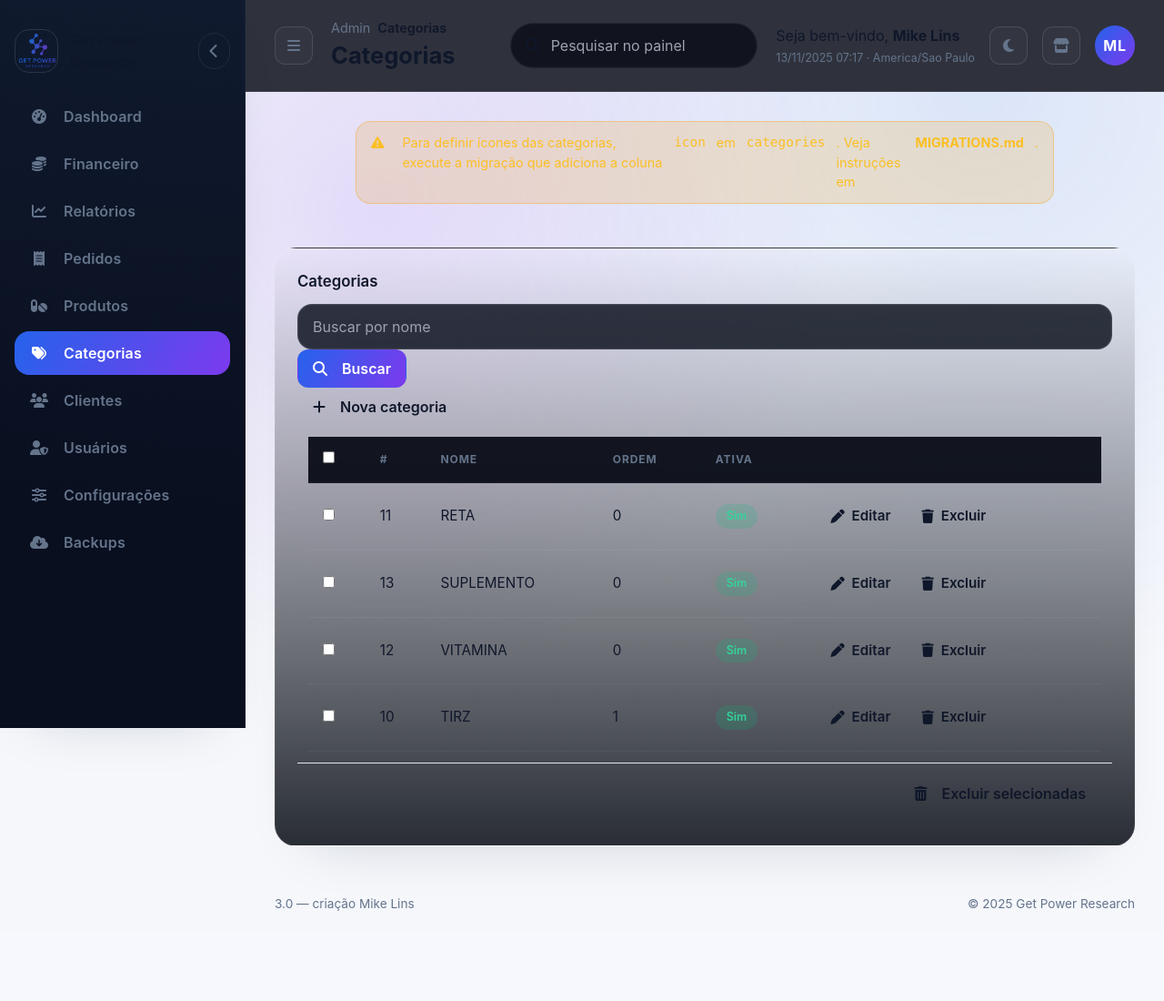
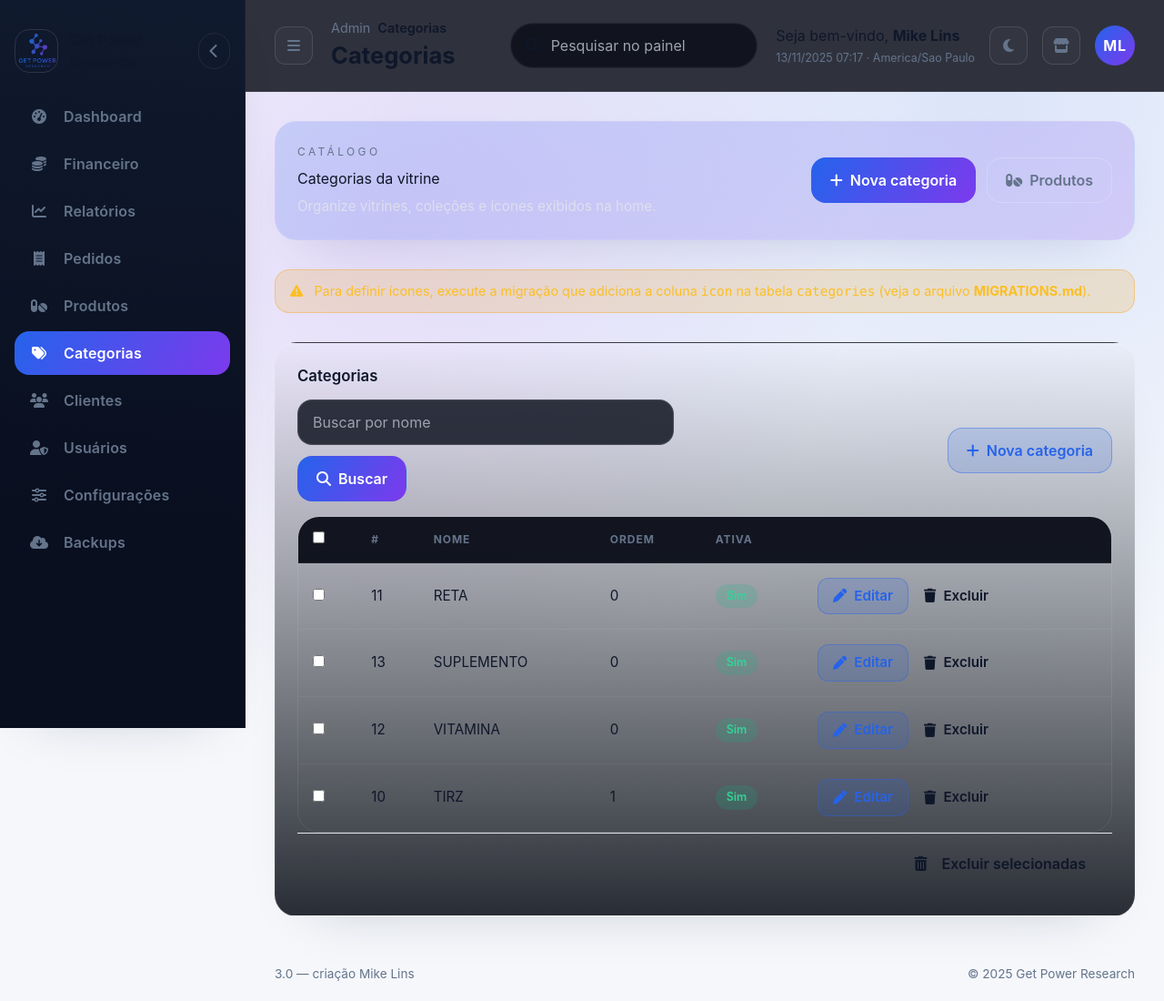
Before and after one commit to Miquellysson/power_get_v3, a PHP site: page /categories.php in a window 1280 px wide. Shown: the whole page at 91% size. Before the commit the page ends 1001 px from the top, so only its background shows below. Run offline with PHP 8.4, Linux system fonts and the light colour scheme; a user stored in the database is signed in; data comes from the database, SQL or seed files in the repository; some libraries are stand-ins or nearby versions.

Commit message:
fixed layout

```diff
--- a/assets/admin.css
+++ b/assets/admin.css
@@ -140,6 +140,10 @@ a{color:inherit;}
   padding:var(--space-6);
   box-shadow:var(--shadow-card);
 }
+.card-toolbar{display:flex;flex-wrap:wrap;gap:var(--space-4);justify-content:space-between;align-items:center;margin-bottom:var(--space-4);}
+.search-form{display:flex;flex-wrap:wrap;gap:var(--space-3);align-items:center;}
+.search-form .input{min-width:220px;}
+.toolbar-actions{display:flex;gap:var(--space-2);flex-wrap:wrap;}
 .card-title{font-size:1.05rem;font-weight:600;margin-bottom:var(--space-3);color:var(--fg);}
 .settings-panel{position:relative;overflow:hidden;}
 .settings-panel::after{content:"";position:absolute;inset:0;pointer-events:none;background:radial-gradient(circle at 120% -20%,rgba(37,99,235,.4),transparent 60%);}
@@ -181,6 +185,8 @@ textarea{min-height:120px;}
 .btn-primary:hover{transform:translateY(-2px);}
 .btn-ghost{background:transparent;border-color:rgba(255,255,255,.2);color:var(--muted);}
 .btn-ghost:hover{border-color:var(--primary);color:var(--fg);}
+.btn-alt{background:var(--primary-soft);color:var(--primary);border-color:rgba(37,99,235,.4);}
+.btn-alt:hover{color:#fff;border-color:var(--primary);background:var(--primary);}
 .btn-sm{padding:var(--space-2) var(--space-4);border-radius:var(--radius-md);}
 .metric-card{display:flex;flex-direction:column;gap:var(--space-2);}
 .metric-card__label{text-transform:uppercase;font-size:.75rem;color:var(--muted);letter-spacing:.12em;}
--- a/assets/theme-food.css
+++ b/assets/theme-food.css
@@ -538,6 +538,7 @@ body.theme-food {
     font-size: 1.12rem;
     font-weight: 600;
     color: var(--food-brown);
+    word-break: break-word;
 }
 
 .food-product-card__title a:hover {
@@ -547,6 +548,7 @@ body.theme-food {
 .food-product-card__text {
     font-size: 0.9rem;
     color: rgba(92, 58, 30, 0.74);
+    word-break: break-word;
 }
 
 .food-product-card__price {
--- a/categories.php
+++ b/categories.php
@@ -175,11 +175,26 @@ if ($action==='bulk_delete' && $_SERVER['REQUEST_METHOD']==='POST') {
 }
 
 admin_header('Categorias');
+
+echo '<section class="page-header">';
+echo '  <div class="page-header__content">';
+echo '    <p class="page-eyebrow">Catálogo</p>';
+echo '    <h1>Categorias da vitrine</h1>';
+echo '    <p class="page-subtitle">Organize vitrines, coleções e ícones exibidos na home.</p>';
+echo '  </div>';
+echo '  <div class="page-header__actions">';
+if ($canManageCategories) {
+  echo '    <a class="btn btn-primary" href="categories.php?action=new"><i class="fa-solid fa-plus" aria-hidden="true"></i><span>Nova categoria</span></a>';
+}
+echo '    <a class="btn btn-ghost" href="products.php"><i class="fa-solid fa-pills" aria-hidden="true"></i><span>Produtos</span></a>';
+echo '  </div>';
+echo '</section>';
+
 if (!$canManageCategories) {
-  echo '<div class="alert alert-warning mx-auto max-w-3xl mb-4"><i class="fa-solid fa-circle-info mr-2"></i>Você possui acesso somente leitura nesta seção.</div>';
+  echo '<div class="alert alert-warning"><i class="fa-solid fa-circle-info" aria-hidden="true"></i><span>Você possui acesso somente leitura nesta seção.</span></div>';
 }
 if (!$categoryIconsSupported && $currentAdminIsSuper) {
-  echo '<div class="alert alert-warning mx-auto max-w-3xl mb-4"><i class="fa-solid fa-triangle-exclamation mr-2"></i>Para definir ícones das categorias, execute a migração que adiciona a coluna <code>icon</code> em <code>categories</code>. Veja instruções em <strong>MIGRATIONS.md</strong>.</div>';
+  echo '<div class="alert alert-warning"><i class="fa-solid fa-triangle-exclamation" aria-hidden="true"></i><span>Para definir ícones, execute a migração que adiciona a coluna <code>icon</code> na tabela <code>categories</code> (veja o arquivo <strong>MIGRATIONS.md</strong>).</span></div>';
 }
 $q = trim((string)($_GET['q'] ?? ''));
 $w=' WHERE 1=1 '; $p=[];
@@ -190,17 +205,17 @@ echo '<div class="card"><div class="card-title">Categorias</div>';
 echo '<div class="card-toolbar">';
 echo '  <form class="search-form" method="get">';
 echo '    <input class="input" name="q" value="'.sanitize_html($q).'" placeholder="Buscar por nome">';
-echo '    <button class="btn btn-primary btn-sm" type="submit"><i class="fa-solid fa-magnifying-glass mr-2"></i>Buscar</button>';
+echo '    <button class="btn btn-primary" type="submit"><i class="fa-solid fa-magnifying-glass" aria-hidden="true"></i><span>Buscar</span></button>';
 echo '  </form>';
 echo '  <div class="toolbar-actions">';
 if ($canManageCategories) {
-  echo '    <a class="btn btn-alt btn-sm" href="categories.php?action=new"><i class="fa-solid fa-plus mr-2"></i>Nova categoria</a>';
+  echo '    <a class="btn btn-alt" href="categories.php?action=new"><i class="fa-solid fa-plus" aria-hidden="true"></i><span>Nova categoria</span></a>';
 }
 echo '  </div>';
 echo '</div>';
 echo '<form method="post" action="categories.php?action=bulk_delete">';
 echo '  <input type="hidden" name="csrf" value="'.csrf_token().'">';
-echo '<div class="p-3 overflow-x-auto"><table class="table"><thead><tr>';
+echo '<div class="table-responsive"><table class="data-table"><thead><tr>';
 if ($currentAdminIsSuper) {
   echo '<th><input type="checkbox" id="checkAllCategories"></th>';
 } else {
```
Also changed, not shown: dashboard.php (+34 -33 lines).
